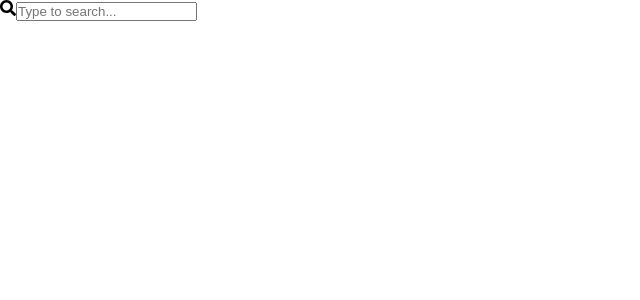
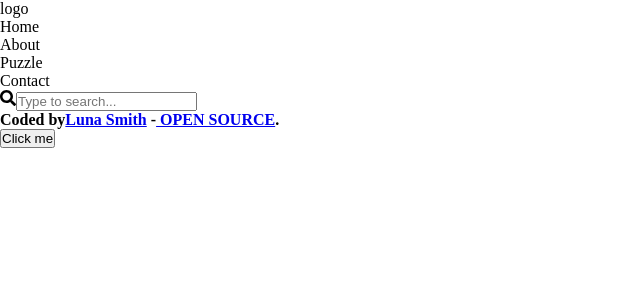
Before and after one commit to Lu-Smith/searchbar_react_vite, a React (Vite) app in the folder react-search-bar/: page / in a window 1280 px wide. Shown: the top 300 px of the page, without its empty margins (0-640 px from the left). Built offline with nearby package versions, Linux system fonts and the light colour scheme.

Commit message:
Added New components to App.tsx

```diff
--- a/react-search-bar/src/App.tsx
+++ b/react-search-bar/src/App.tsx
@@ -1,6 +1,8 @@
 import { useState } from 'react';
 import SearchBar from "./components/SearchBar";
 import SearchResults from './components/SearchResults';
+import NavBar from './components/NavBar';
+import Footer from './components/Footer';
 
 interface AppProps {
   setResults: (results: { name: string }[]) => void;
@@ -14,8 +16,10 @@ function App() {
   return (
     <div className='App'>
       <div className="searchBarContainer">
+        <NavBar />
         <SearchBar setResults={setResults} />
         <SearchResults results={results} />
+        <Footer />
       </div>
     </div>
   )
```
